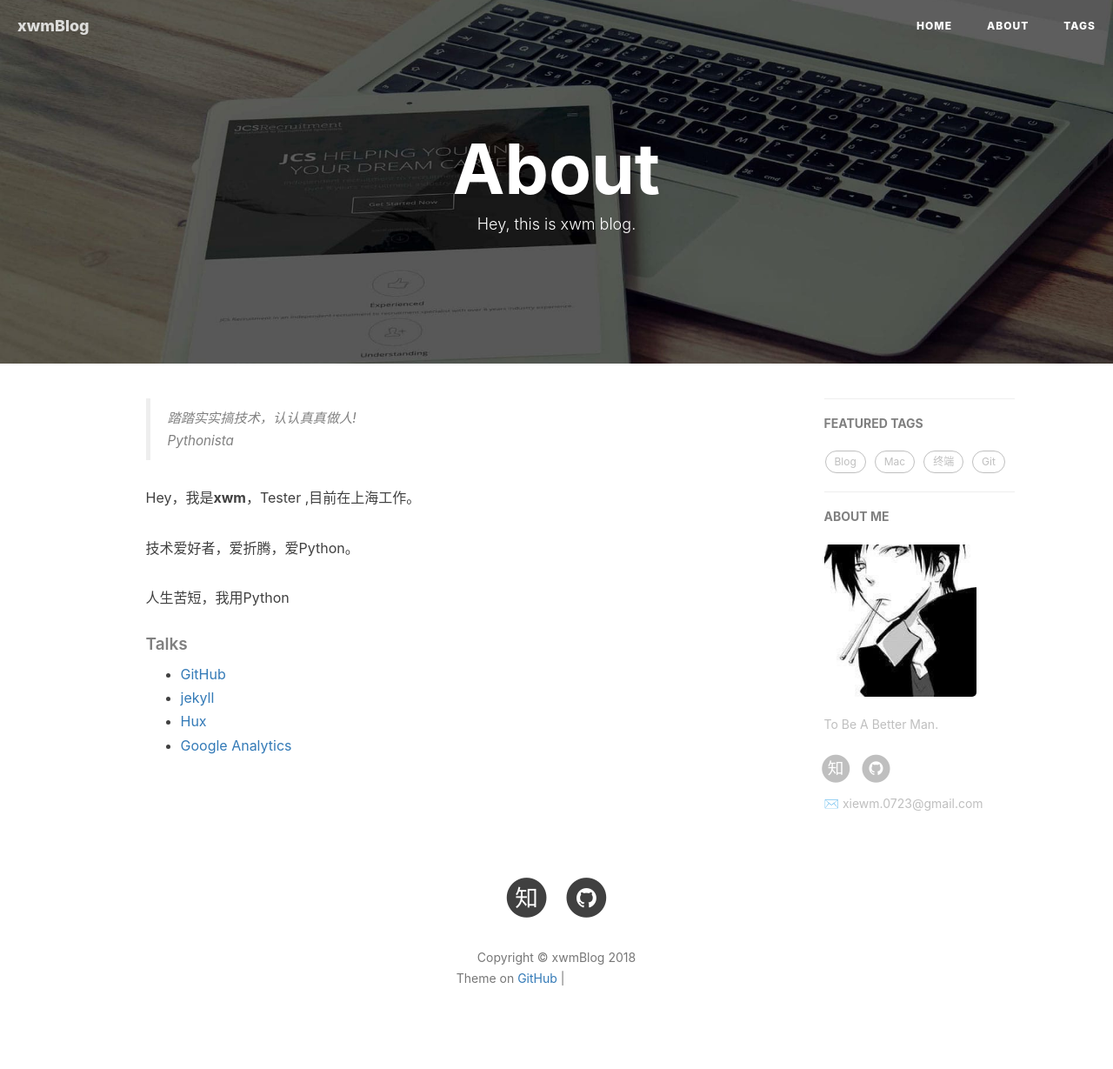
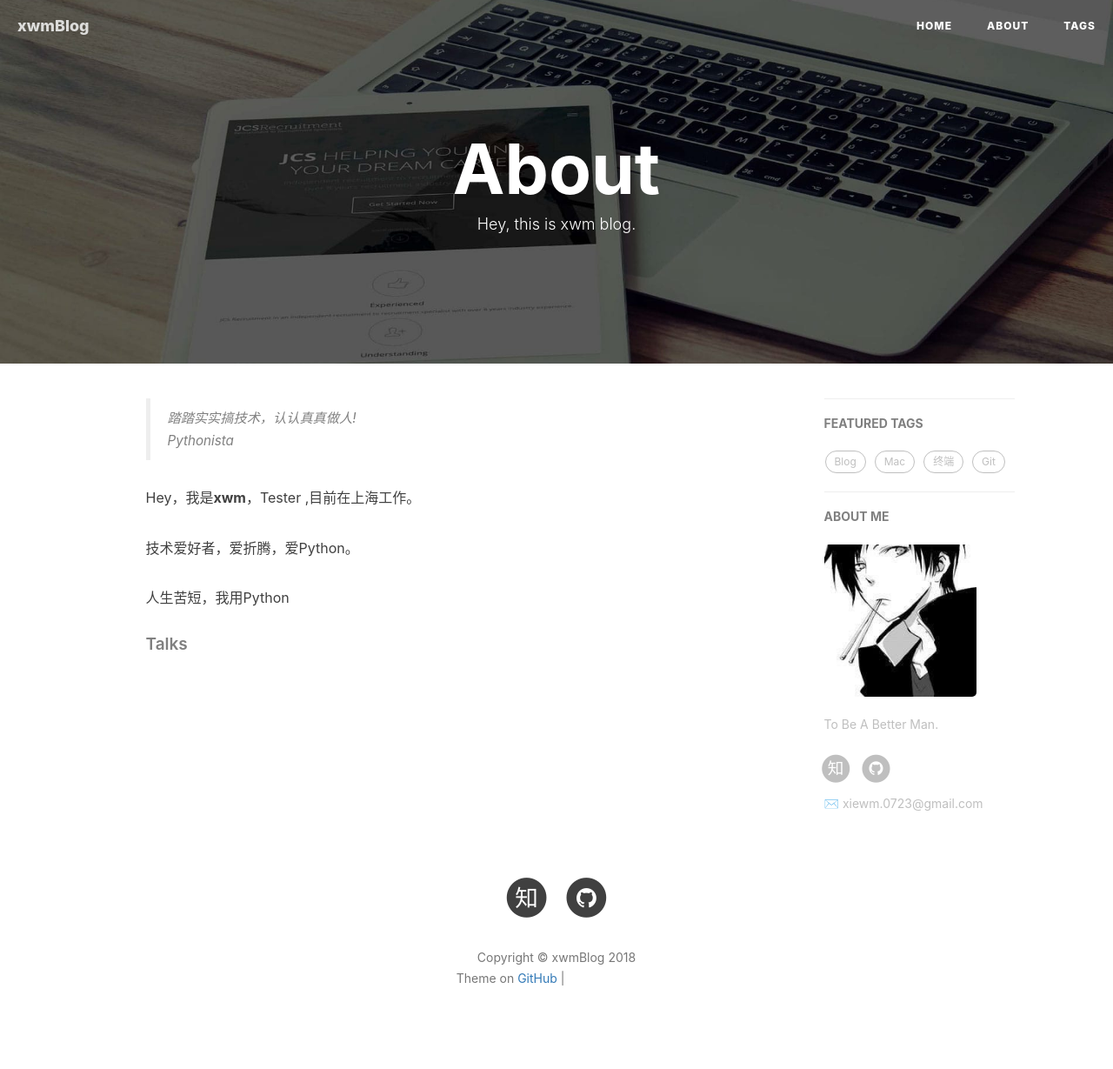
Before and after one commit to xie0723/xie0723.github.io, a Jekyll site: the page built from about.html, in a window 1280 px wide. Shown: the whole page at 87% size. Built offline with Jekyll 4.4.1, drawn with Linux system fonts in a browser that asks for light colours; nearby versions of some CDN libraries; comment, search, counter and statistics services are not loaded; a file with an impossible date is left out; grey boxes are pictures that could not be loaded.

Commit message:
update about.html

```diff
--- a/about.html
+++ b/about.html
@@ -27,12 +27,12 @@ header-img: "img/post-bg-rwd.jpg"
 
     <h5>Talks</h5>
 
-    <ul>
-        <li><a href="https://github.com">GitHub</a></li>
-        <li><a href="http://jekyll.com.cn/">jekyll</a></li>
-        <li><a href="http://huangxuan.me/">Hux</a></li>
-        <li><a href="https://analytics.google.com/analytics">Google Analytics</a></li>
-    </ul>
+    <!--<ul>-->
+        <!--<li><a href="https://github.com">GitHub</a></li>-->
+        <!--<li><a href="http://jekyll.com.cn/">jekyll</a></li>-->
+        <!--<li><a href="http://huangxuan.me/">Hux</a></li> -->
+        <!--<li><a href="https://analytics.google.com/analytics">Google Analytics</a></li>-->
+    <!--</ul>-->
 </div>
 
 <!-- English Version -->
```
